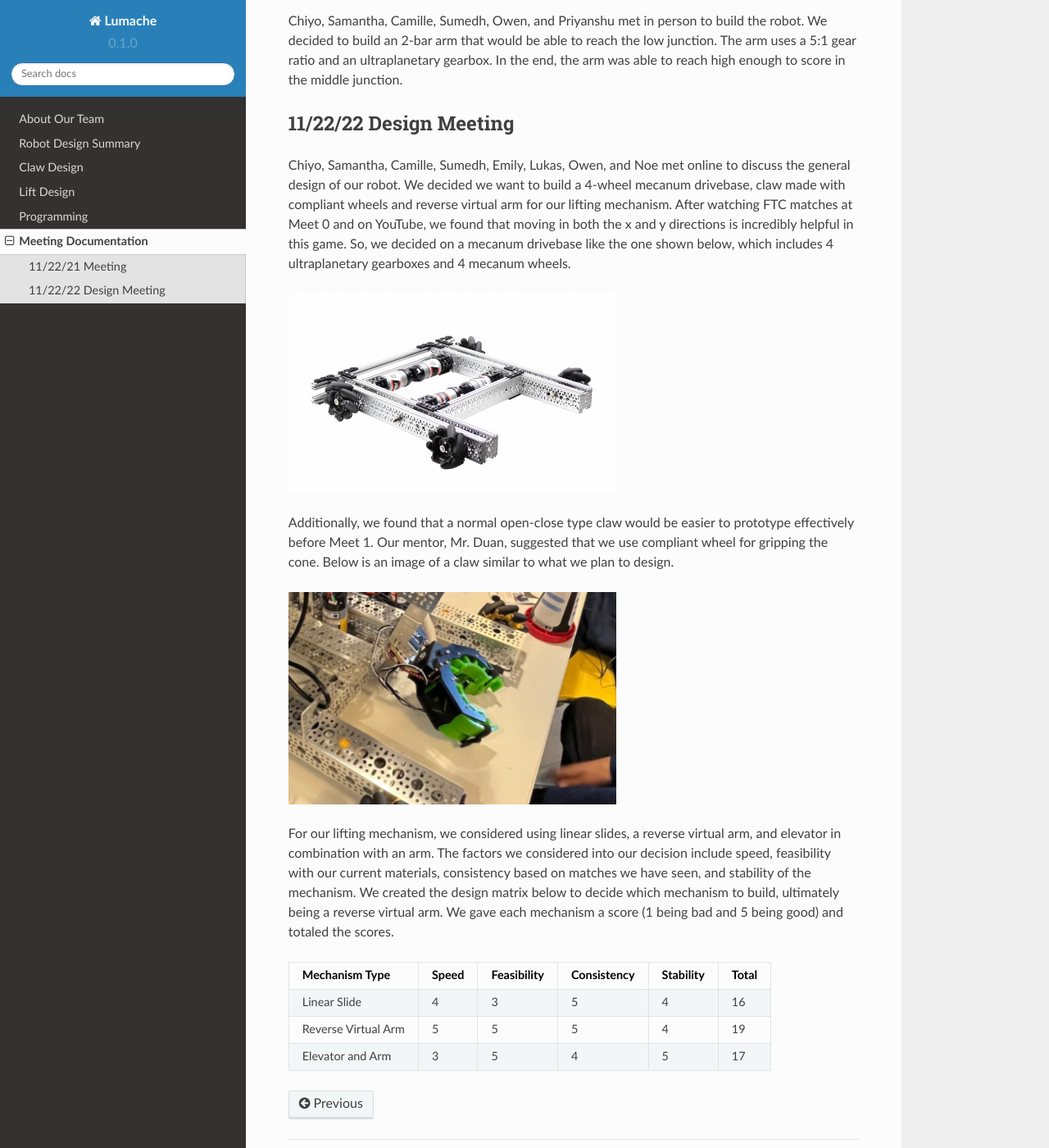
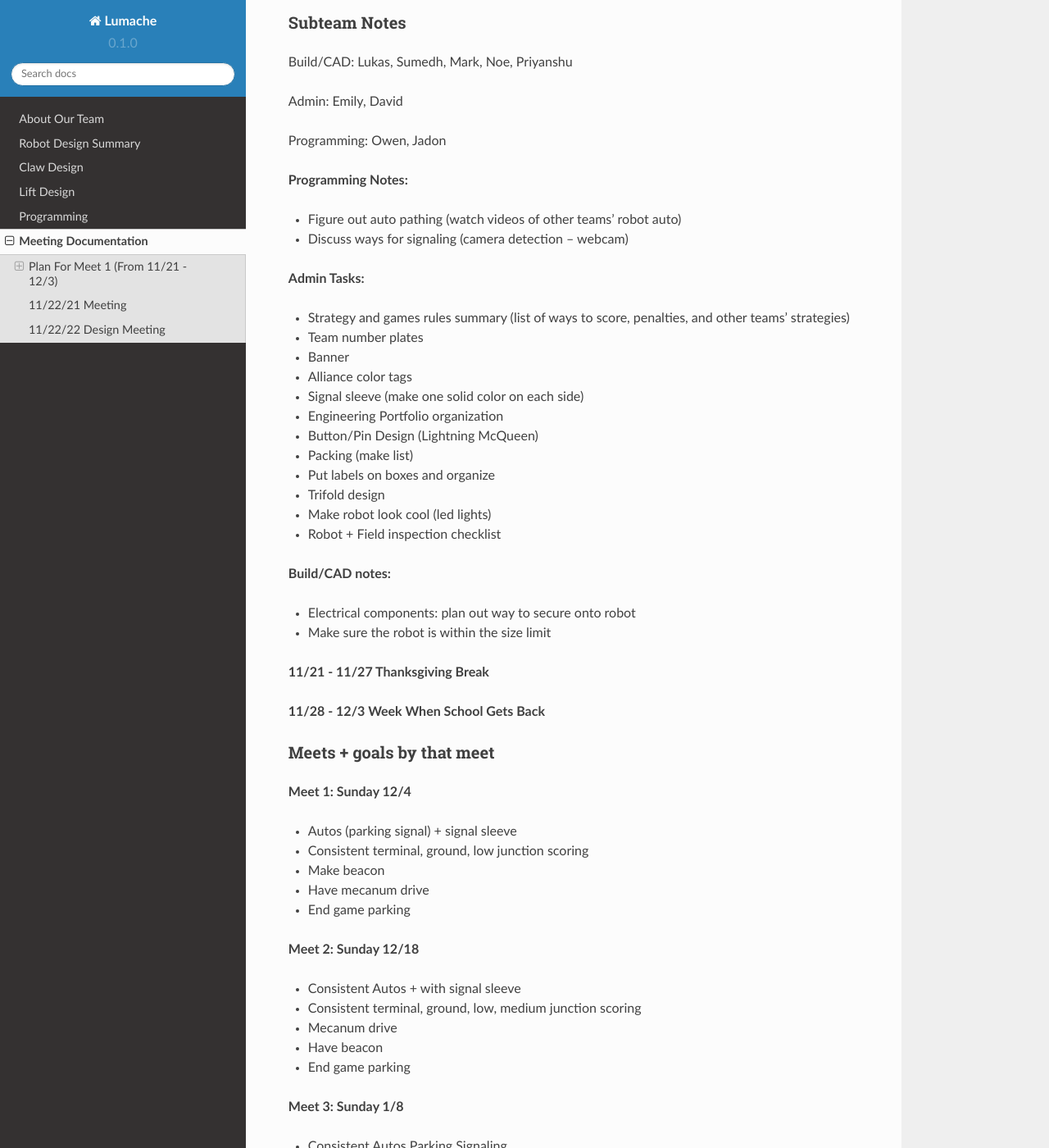
Before and after one commit to samanthac02/FTCDocumentation, a Sphinx documentation site: the page built from docs/source/meetingDocumentation.rst, in a window 1280 px wide and 1400 px high, scrolled down 202 px. Shown: the whole window at 82% size. Built offline with Sphinx 7.4.7 and the Read the Docs theme 2.0.0, drawn with Linux system fonts in a browser that asks for light colours; some of the changed text lies outside the part shown.

Commit message:
Update meetingDocumentation.rst

```diff
--- a/docs/source/meetingDocumentation.rst
+++ b/docs/source/meetingDocumentation.rst
@@ -1,6 +1,101 @@
 *****
 Meeting Documentation
 *****
+
+Plan For Meet 1 (From 11/21 - 12/3)
+#####
+Subteam Notes
+**********************
+
+Build/CAD: Lukas, Sumedh, Mark, Noe, Priyanshu
+
+Admin: Emily, David
+
+Programming: Owen, Jadon
+
+**Programming Notes:**
+
+* Figure out auto pathing (watch videos of other teams’ robot auto)
+
+* Discuss ways for signaling (camera detection – webcam)
+
+**Admin Tasks:**
+
+* Strategy and games rules summary (list of ways to score, penalties, and other teams’ strategies)
+
+* Team number plates
+
+* Banner
+
+* Alliance color tags
+
+* Signal sleeve (make one solid color on each side)
+
+* Engineering Portfolio organization
+
+* Button/Pin Design (Lightning McQueen)
+
+* Packing (make list)
+
+* Put labels on boxes and organize
+
+* Trifold design
+
+* Make robot look cool (led lights)
+
+* Robot + Field inspection checklist
+
+**Build/CAD notes:**
+
+* Electrical components: plan out way to secure onto robot
+
+* Make sure the robot is within the size limit
+
+
+**11/21 - 11/27 Thanksgiving Break**
+
+**11/28 - 12/3 Week When School Gets Back**
+
+Meets + goals by that meet
+**********************
+
+**Meet 1: Sunday 12/4**
+
+* Autos (parking signal) + signal sleeve
+
+* Consistent terminal, ground, low junction scoring
+
+* Make beacon
+
+* Have mecanum drive
+
+* End game parking
+
+**Meet 2: Sunday 12/18**
+
+* Consistent Autos + with signal sleeve
+
+* Consistent terminal, ground, low, medium junction scoring
+
+* Mecanum drive
+
+* Have beacon
+
+* End game parking
+
+**Meet 3: Sunday 1/8**
+
+* Consistent Autos Parking Signaling
+
+* Consistent scoring for all junctions + terminal
+
+* Beacon to own junction
+
+* Circuit? (the cone in a line thing on the field)
+
+**ILT 4: Sunday 2/19 (Monrovia HS, Monrovia)**
+
+* Good bot
 
 11/22/21 Meeting
 #####
```
